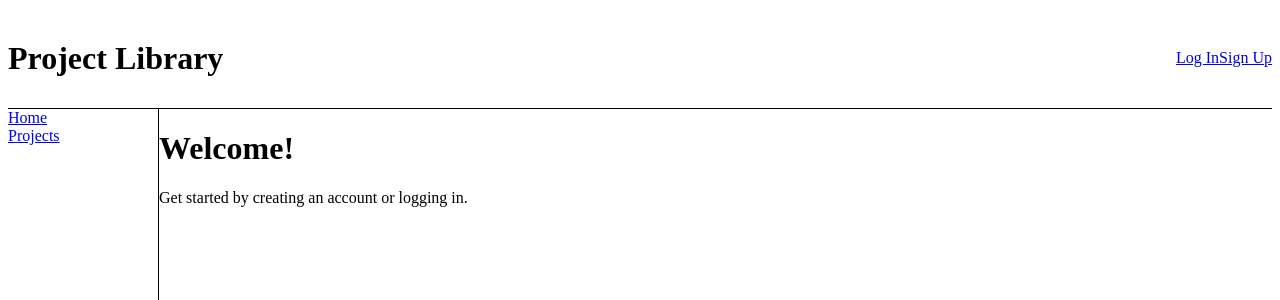
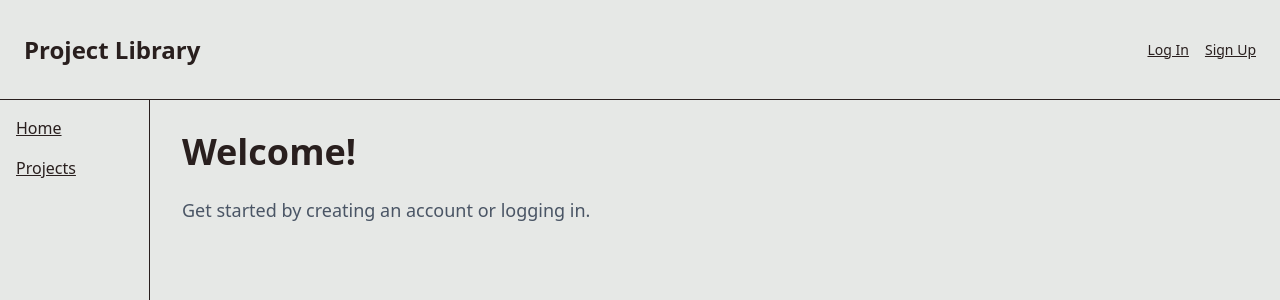
Before and after one commit to laurelMossor/project-library, a Next.js app: page / in a window 1280 px wide. Shown: the top 300 px of the page. Built offline with nearby package versions, Linux system fonts and the light colour scheme; no server answers.

Commit message:
colors and font
Signed-off-by: Laurel Mossor <laurel.mossor@gmail.com>

```diff
--- a/src/app/globals.css
+++ b/src/app/globals.css
@@ -1,3 +1,64 @@
-@tailwind base;
-@tailwind components;
-@tailwind utilities;
+@import "tailwindcss";
+
+/*
+ * FONT STYLING
+ *
+ * The font you see comes from Tailwind v4's base layer (included via @import above).
+ * Tailwind v4 applies default typography styles including font-family.
+ *
+ * To customize the font, add it to the @theme directive below:
+ *   @theme {
+ *     --font-family-sans: "Your Font", system-ui, sans-serif;
+ *   }
+ *
+ * Or override it with custom CSS after the @theme block.
+ */
+
+/*
+ * @theme directive (Tailwind v4) - PRIMARY METHOD
+ *
+ * This is the Tailwind v4 way to define custom colors. Colors defined here
+ * automatically generate Tailwind utility classes like:
+ *   - bg-melon-green, bg-whale-blue, etc.
+ *   - text-soft-black, text-alert-red, etc.
+ *   - border-moss-green, border-warm-grey, etc.
+ *
+ * USE THIS for: Tailwind classes in your JSX/TSX components
+ * Example: <div className="bg-grey-white text-soft-black">
+ */
+@theme {
+	--color-melon-green: #C4D6B0;
+	--color-whale-blue: #477998;
+	--color-rich-brown: #291F1E;
+	--color-alert-red: #F64740;
+	--color-novel-red: #A3333D;
+	--color-grey-white: #E6E8E6;
+	--color-soft-grey: #CED0CE;
+	--color-mint: #9FB8AD;
+	--color-moss-green: #475841;
+	--color-warm-grey: #3F403F;
+}
+
+/*
+ * :root CSS Variables - FOR DIRECT CSS USAGE
+ *
+ * These CSS variables are available for use in:
+ *   - Regular CSS files (not Tailwind classes)
+ *   - Inline styles: style={{ color: 'var(--color-whale-blue)' }}
+ *   - CSS modules or styled-components
+ *
+ * USE THIS for: Direct CSS, inline styles, or when Tailwind classes aren't suitable
+ * Example: <div style={{ backgroundColor: 'var(--color-melon-green)' }}>
+ */
+:root {
+	--color-melon-green: #C4D6B0;
+	--color-whale-blue: #477998;
+	--color-rich-brown: #291F1E;
+	--color-alert-red: #F64740;
+	--color-novel-red: #A3333D;
+	--color-grey-white: #E6E8E6;
+	--color-soft-grey: #CED0CE;
+	--color-mint: #9FB8AD;
+	--color-moss-green: #475841;
+	--color-warm-grey: #3F403F;
+}
--- a/src/app/layout.tsx
+++ b/src/app/layout.tsx
@@ -18,11 +18,11 @@ export default async function RootLayout({
 
 	return (
 		<html lang="en">
-			<body>
+			<body className="bg-grey-white text-rich-brown">
 				<Providers>
 					<div className="flex flex-col min-h-screen">
 						{/* Top bar - fixed height 100px, full width */}
-						<header className="h-[100px] w-full border-b border-black flex items-center justify-between px-6">
+						<header className="h-[100px] w-full border-b border-rich-brown flex items-center justify-between px-6">
 							<h1 className="text-2xl font-bold">Project Library</h1>
 							{session ? (
 								<div className="flex items-center gap-4">
@@ -51,7 +51,7 @@ export default async function RootLayout({
 						{/* Main content area with sidebar and main content */}
 						<div className="flex flex-1">
 							{/* Sidebar - fixed width 150px */}
-							<aside className="w-[150px] border-r border-black flex flex-col p-4">
+							<aside className="w-[150px] border-r border-rich-brown flex flex-col p-4">
 								<nav className="flex flex-col gap-4">
 									<Link href="/" className="underline">
 										Home
```
